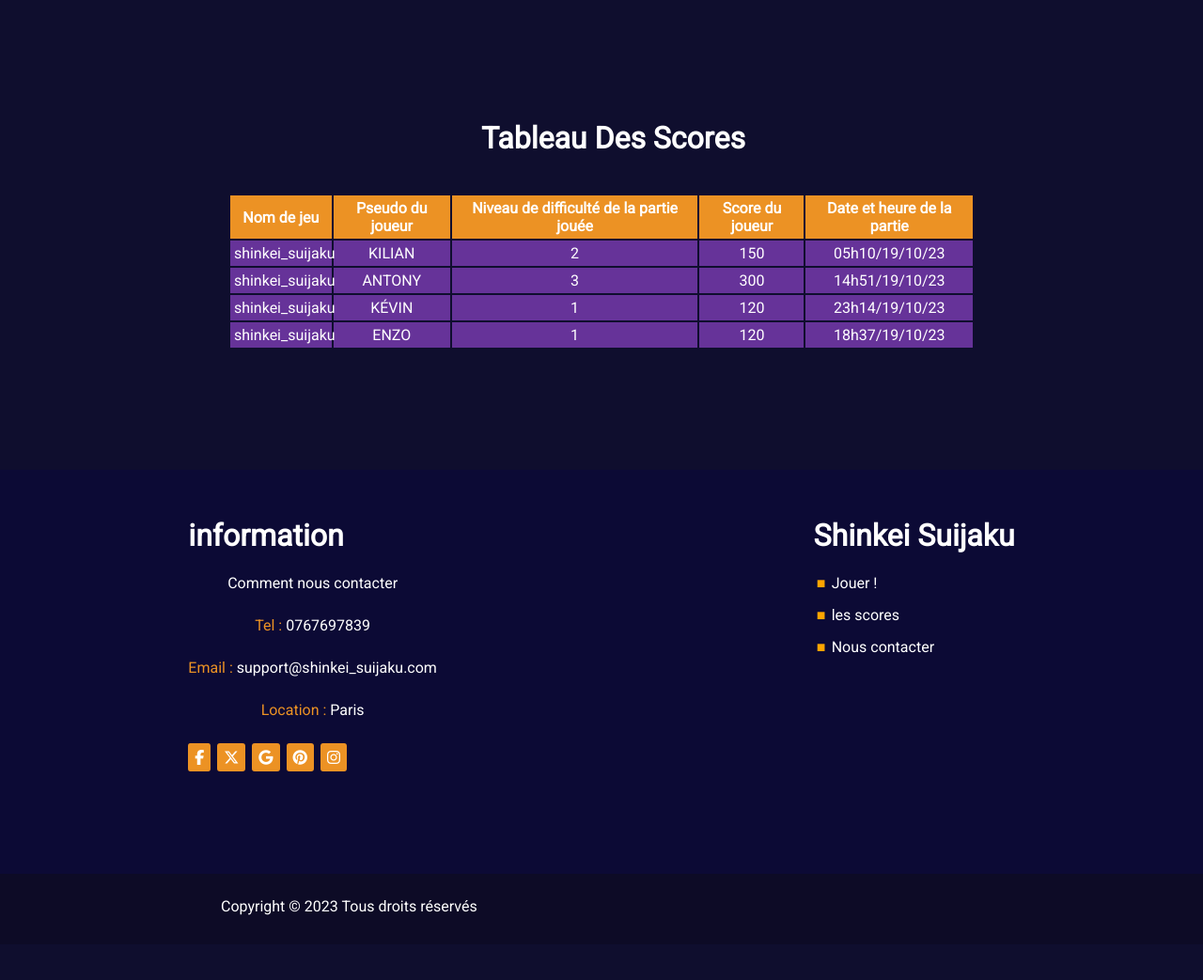
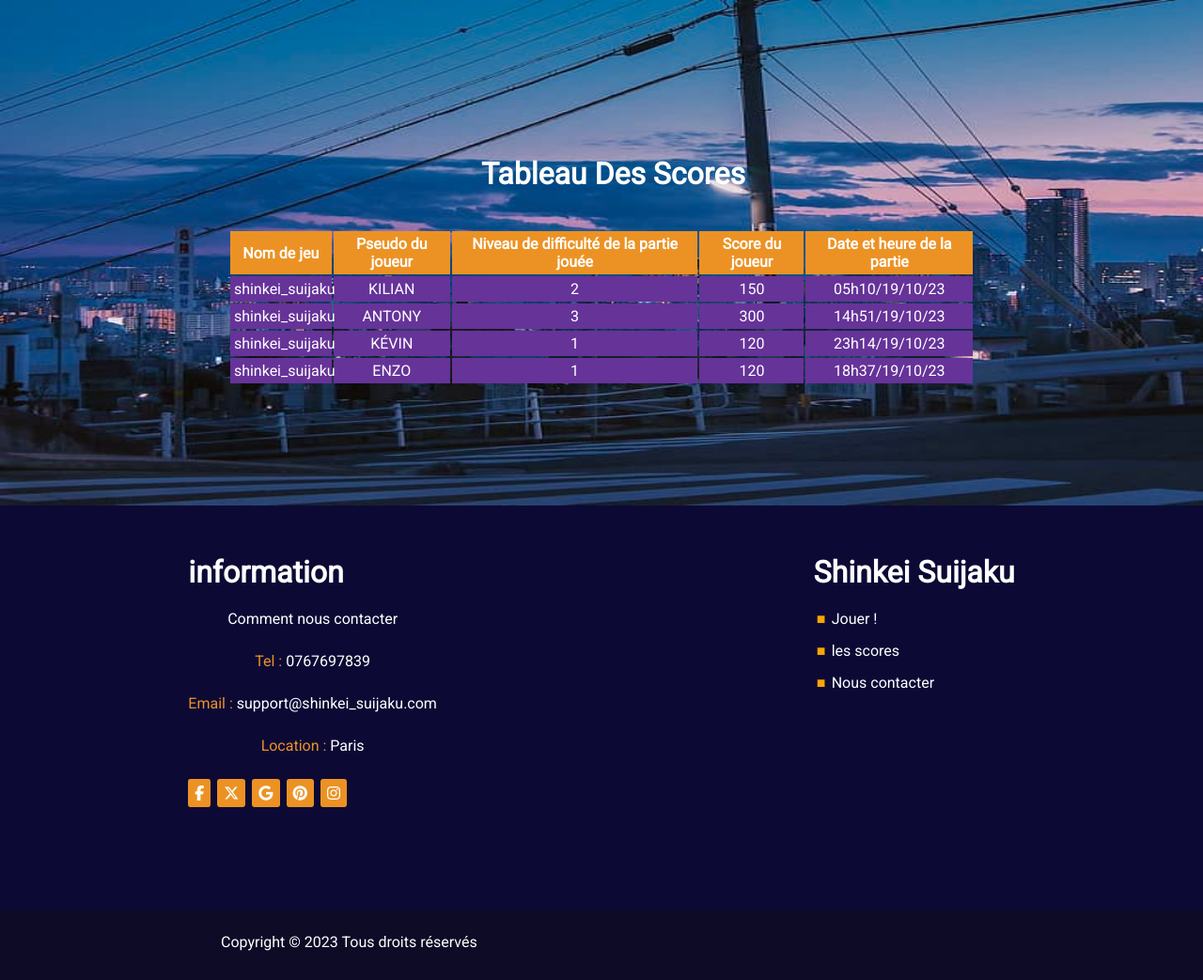
Before and after one commit to Mitake-ktm/Arigato, a PHP site: page /scores.html in a window 1280 px wide. Shown: the part 100-1143 px from the top of the page at 94% size. Before the commit the page ends 1074 px from the top, so only its background shows below. Run offline with PHP 8.4, Linux system fonts and the light colour scheme; some libraries are stand-ins or nearby versions.

Commit message:
fond tableau

```diff
--- a/assets/css/main.css
+++ b/assets/css/main.css
@@ -388,3 +388,10 @@ margin-top: 5%
  .score table{
   margin-bottom: 10%;
  }
+
+ .Fond_tableau{
+  background-image: url(../images/fond\ tableau.png);
+  background-size: 100% 100%;
+  background-repeat: no-repeat;
+  padding-top: 3%;
+ }
--- a/scores.html
+++ b/scores.html
@@ -27,6 +27,7 @@
     </header>
 
     <main>
+        <div class="Fond_tableau">
         <h1 class="titrescore"><span>Tableau Des Scores</span></h1><br>
         <div class="score">
         <table>
@@ -67,6 +68,7 @@
           </tr>
         </table>
     </div>
+</div>
 
 
 
```
Also changed, not shown: assets/images/fond tableau.png (added).
